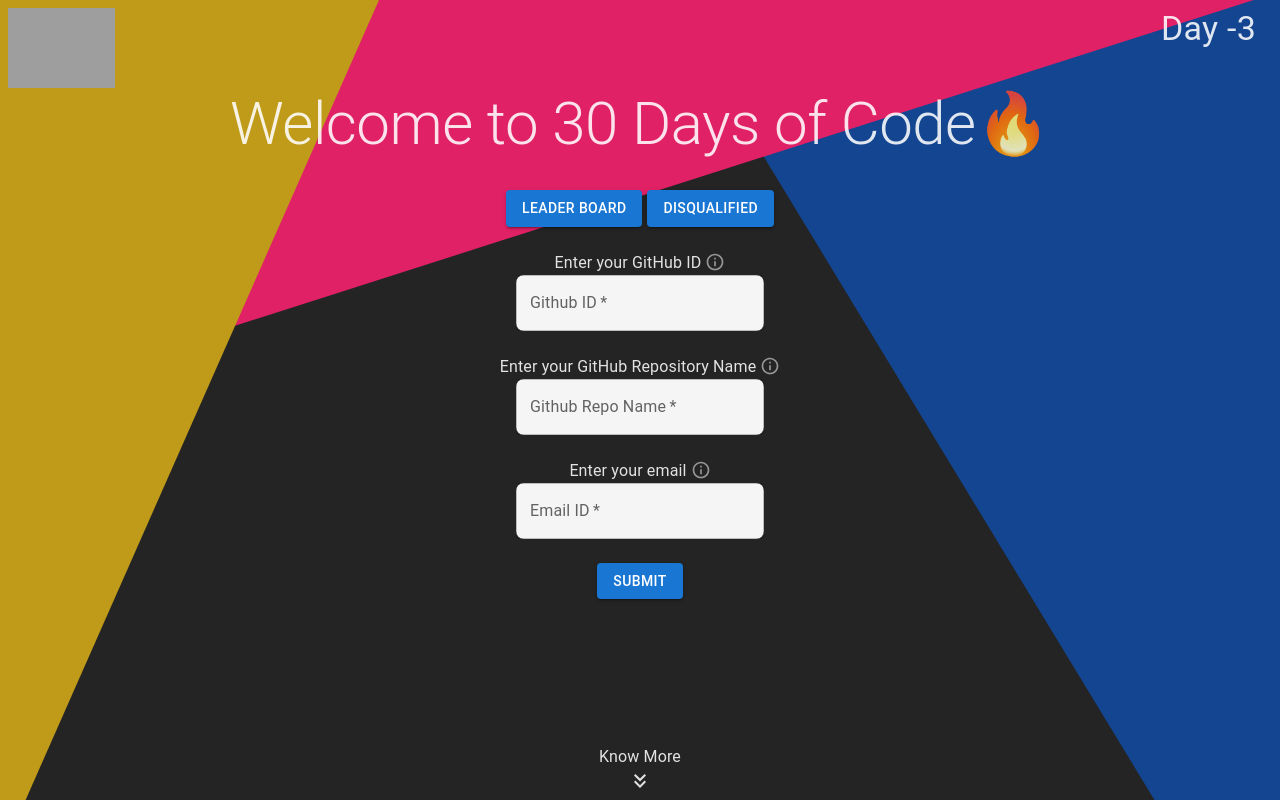
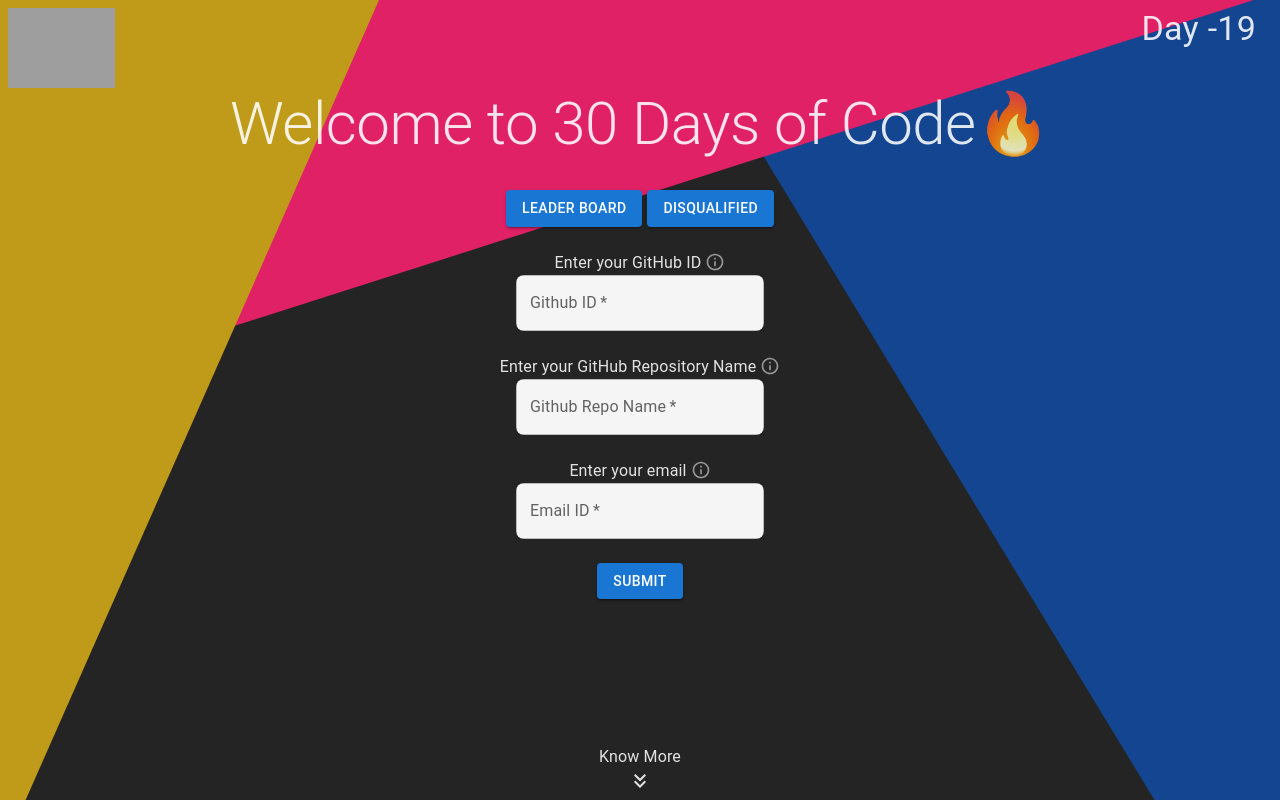
Before and after one commit to MicrosoftStudentChapter/leaderboard-30daysofcode, a React (Vite) app: page / in a window 1280 px wide. Shown: the top 800 px of the page. Built offline with nearby package versions, Linux system fonts and the light colour scheme; grey boxes are pictures that could not be loaded.

Commit message:
Update start date

```diff
--- a/src/Home/DayCount.tsx
+++ b/src/Home/DayCount.tsx
@@ -1,6 +1,6 @@
 import { useEffect, useState } from 'react';
 import { Typography } from '@mui/material';
-export const date='2023-07-08T00:00:00Z'
+export const date='2023-07-24T00:00:00Z'
 export default function DayCount() {
     const startDate = new Date(date);
     const currentTime = new Date();
```
